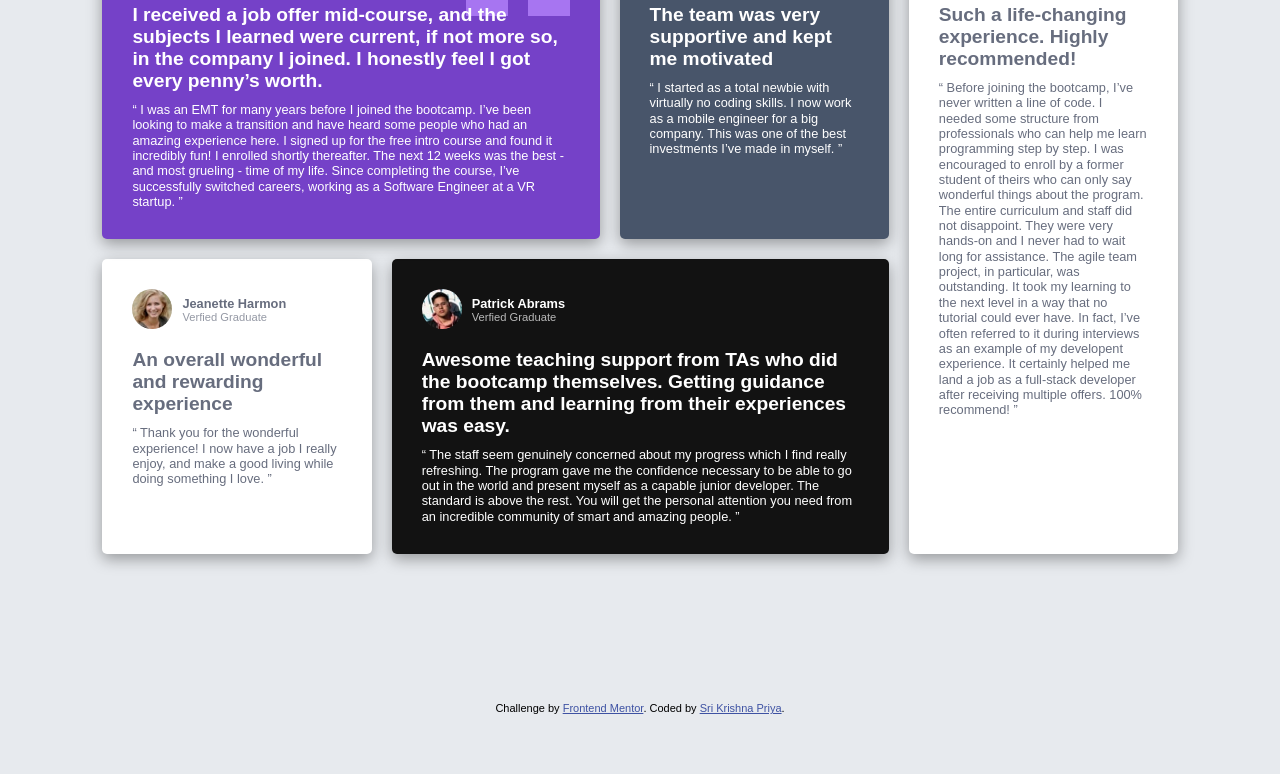
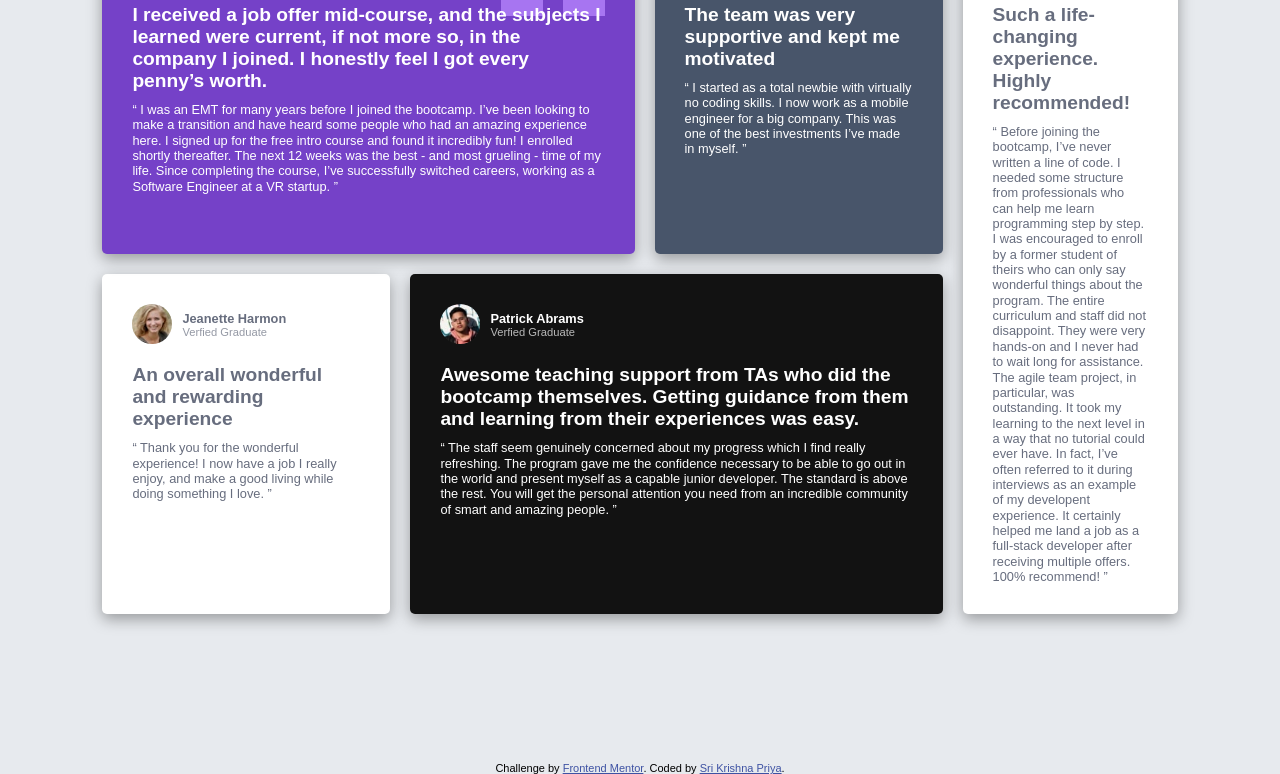
Before and after one commit to Krishna-Babbillapati/testimonials-grid-section-main, a plain HTML site: page index.html in a window 1280 px wide. Shown: the part 214-988 px from the top of the page. Before the commit the page ends 928 px from the top, so only its background shows below. Drawn offline with Linux system fonts and the light colour scheme.

Commit message:
imporved styles html & CSS

```diff
--- a/index.html
+++ b/index.html
@@ -16,23 +16,23 @@
     </style>
   </head>
   <body>
-    <div id="testimonial-grid-container">
+    <div class="testimonial-grid-container">
       <div id="main-left">
         <div id="top">
           <div id="testimonial-1" class="grid-item">
-            <img src="./images/bg-pattern-quotation.svg" alt="quotes icon" id="quotes-icon">
+            <img src="./images/bg-pattern-quotation.svg" id="quotes-icon">
             <div class="header">
               <img src="./images/image-daniel.jpg" alt="Daniel Cliffords profile pohot">
-              <div id="profile">
+              <div class="profile">
                 <p class="profile-name">Daniel Clifford</p>
                 <p>Verfied Graduate</p>
               </div>
             </div>
-            <p id="header-content">
+            <p class="header-content">
               I received a job offer mid-course, and the subjects I learned were current, if not more so,
               in the company I joined. I honestly feel I got every penny’s worth.
             </p>
-            <p id="testimonial-content">
+            <p class="testimonial-content">
               “ I was an EMT for many years before I joined the bootcamp. I’ve been looking to make a
               transition and have heard some people who had an amazing experience here. I signed up
               for the free intro course and found it incredibly fun! I enrolled shortly thereafter.
@@ -43,13 +43,13 @@
           <div id="testimonial-2" class="grid-item">
             <div class="header">
               <img src="./images/image-jonathan.jpg" alt="Jonathan Walters profile photo">
-              <div id="profile">
+              <div class="profile">
                 <p class="profile-name">Jonathan Walters</p>
                 <p>Verfied Graduate</p>
               </div>
             </div>
-            <p id="header-content">The team was very supportive and kept me motivated</p>
-            <p id="testimonial-content">
+            <p class="header-content">The team was very supportive and kept me motivated</p>
+            <p class="testimonial-content">
               “ I started as a total newbie with virtually no coding skills. I now work as a mobile engineer
               for a big company. This was one of the best investments I’ve made in myself. ”
             </p>
@@ -59,13 +59,13 @@
           <div id="testimonial-3" class="grid-item">
             <div class="header">
               <img src="./images/image-jeanette.jpg" alt="Jeanette Harmon profile pohot">
-              <div id="profile">
+              <div class="profile">
                 <p class="profile-name">Jeanette Harmon</p>
                 <p>Verfied Graduate</p>
               </div>
             </div>
-            <p id="header-content">An overall wonderful and rewarding experience</p>
-            <p id="testimonial-content">
+            <p class="header-content">An overall wonderful and rewarding experience</p>
+            <p class="testimonial-content">
               “ Thank you for the wonderful experience! I now have a job I really enjoy, and make a good living
               while doing something I love. ”
             </p>
@@ -73,14 +73,14 @@
           <div id="testimonial-4" class="grid-item">
             <div class="header">
               <img src="./images/image-patrick.jpg" alt="Patrick Abrams profile photo">
-              <div id="profile">
+              <div class="profile">
                 <p class="profile-name">Patrick Abrams</p>
                 <p>Verfied Graduate</p>
               </div>
             </div>
-            <p id="header-content">Awesome teaching support from TAs who did the bootcamp themselves. Getting guidance from them and
+            <p class="header-content">Awesome teaching support from TAs who did the bootcamp themselves. Getting guidance from them and
               learning from their experiences was easy.</p>
-            <p id="testimonial-content">
+            <p class="testimonial-content">
               “ The staff seem genuinely concerned about my progress which I find really refreshing. The program
               gave me the confidence necessary to be able to go out in the world and present myself as a capable
               junior developer. The standard is above the rest. You will get the personal attention you need from
@@ -92,13 +92,13 @@
       <div id="testimonial-5" class="grid-item">
         <div class="header">
           <img src="./images/image-kira.jpg" alt="Kira Whittle profile photo">
-          <div id="profile">
+          <div class="profile">
             <p class="profile-name">Kira Whittle</p>
             <p>Verfied Graduate</p>
           </div>
         </div>
-        <p id="header-content">Such a life-changing experience. Highly recommended!</p>
-        <p id="testimonial-content">
+        <p class="header-content">Such a life-changing experience. Highly recommended!</p>
+        <p class="testimonial-content">
          “ Before joining the bootcamp, I’ve never written a line of code. I needed some structure from
           professionals who can help me learn programming step by step. I was encouraged to enroll by a former
           student of theirs who can only say wonderful things about the program. The entire curriculum and staff
--- a/style.css
+++ b/style.css
@@ -10,9 +10,8 @@
     font-size: 13px;
  }
 
- #testimonial-grid-container {
+ .testimonial-grid-container {
     padding: 10% 8%;
-
  }
 
  #testimonial-1 {
@@ -36,6 +35,14 @@
     color: white;
  }
 
+  #testimonial-1 + .header img, #testimonial-4 + .header img {
+    border: 2px solid rgba(196, 162, 246, 1)
+ }
+
+ #quotes-icon {
+    display: none;
+ }
+
  .grid-item {
     margin-bottom: 20px;
     padding: 30px;
@@ -56,57 +63,45 @@
     margin-bottom: 20px;
  }
 
- #header-content {
+ .header-content {
     font-weight: 600;
     font-size: 1.2rem;
     margin-bottom: 10px;
  }
 
- #testimonial-content {
+ .testimonial-content {
     font-size: 0.8rem;
     line-height: 1.2;
  }
 
- #profile p {
+ .profile p {
     opacity: 70%;
     font-size: 0.7rem;
  }
 
- #profile .profile-name {
+ .profile .profile-name {
     opacity: 100%;
     font-size: 0.8rem;
     font-weight: 600;
  }
 
- #testimonial-1 + .header img, #testimonial-4 + .header img {
-    border: 2px solid rgba(196, 162, 246, 1)
- }
-
- #quotes-icon {
-    display: none;
- }
 
  @media (min-width:576px) {
 
-    #testimonial-grid-container,
+    .testimonial-grid-container,
     #main-left,
     #top,
     #bottom {
         display: flex;
     }
 
-    #testimonial-grid-container {
-        max-width: 1440px;
-        margin: 0 auto;
-    }
-
     #main-left {
         flex-direction: column;
-        flex-basis: 75%;
+        flex-basis: 80%;
     }
 
     #testimonial-5 {
-        flex-basis: 25%;
+        flex-basis: 20%;
     }
 
     #top, #bottom {
@@ -121,22 +116,9 @@
         flex-basis: 35%;
     }
 
-    #main-left .grid-item {
-        margin-right: 20px;
-    }
-
-    .grid-item {
-        border-radius: 5px;
-    }
-
     #testimonial-1 {
         position: relative;
         z-index: 0;
-    }
-
-    .header, #header-content, #testimonial-content {
-        position: relative;
-        z-index: 2;
     }
 
     #quotes-icon {
@@ -147,4 +129,21 @@
         z-index: 1;
     }
 
+    #main-left .grid-item {
+        margin-right: 20px;
+    }
+
+    .testimonial-grid-container {
+        max-width: 1440px;
+        margin: 0 auto;
+    }
+
+    .grid-item {
+        border-radius: 5px;
+    }
+
+    .header, .header-content, .testimonial-content {
+        position: relative;
+        z-index: 2;
+    }
  }
```
